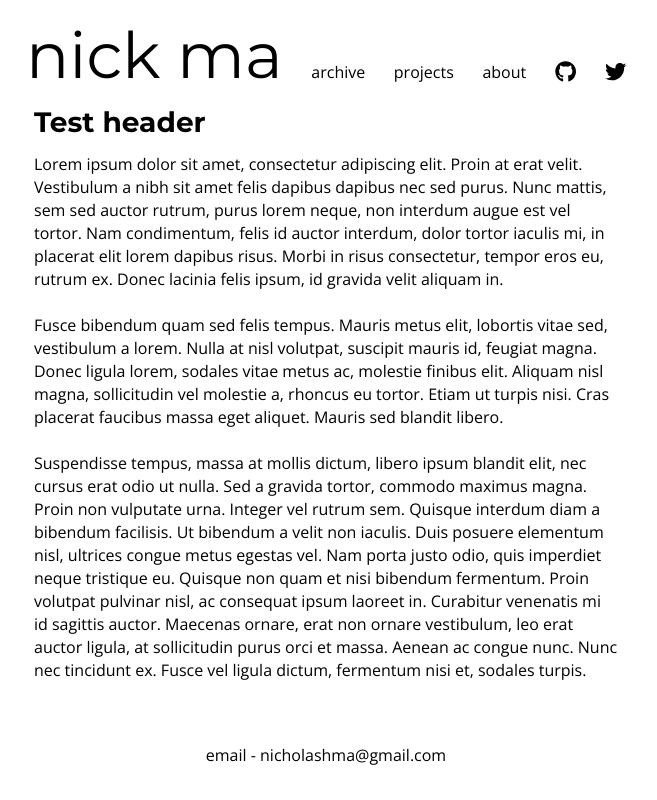
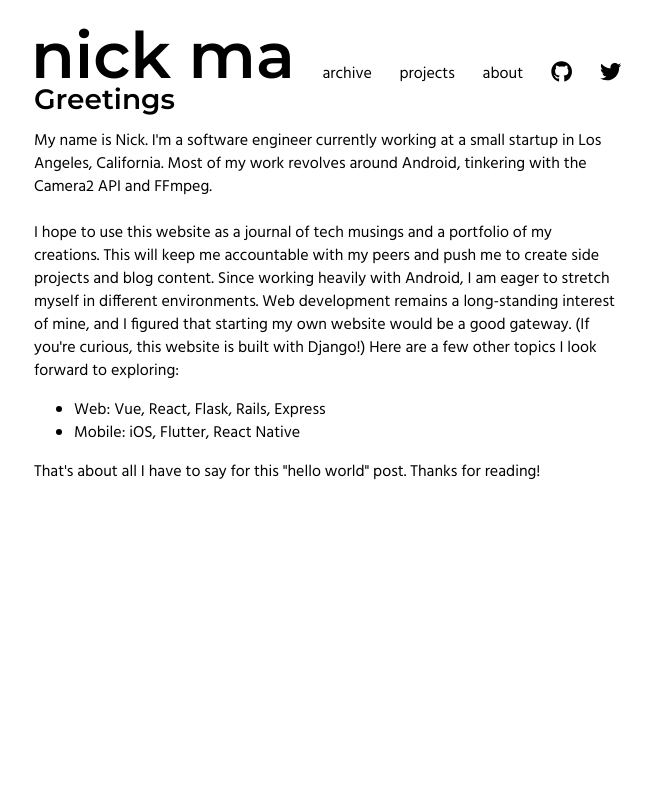
Before and after one commit to pointatnick/pointatnick, a Django app: page / in a window 1280 px wide. Shown: the whole page, without its empty margins (314-971 px from the left). Run offline with Django 3.2, Linux system fonts and the light colour scheme; some libraries are stand-ins or nearby versions.

Commit message:
Create content for about page and home page

```diff
--- a/website/static/website/style.css
+++ b/website/static/website/style.css
@@ -9,12 +9,17 @@ body {
 h1 {
     font-family: "Montserrat", sans-serif;
 	font-size: 1.75em;
-	font-weight: 700;
 	line-height: 23px;
 }
 
 p {
-    font-family: "Open Sans", sans-serif;
+    font-family: "Hind", sans-serif;
+    font-size: 1.0em;
+    line-height: 23px;
+}
+
+li {
+    font-family: "Hind", sans-serif;
     font-size: 1em;
     line-height: 23px;
 }
@@ -39,6 +44,7 @@ p {
 .navbar {
     grid-column-start: 1;
     grid-column-end: 3;
+    margin: 0px 5px;
     padding: 0px;
     text-align: justify;
 }
@@ -47,7 +53,7 @@ p {
     display: inline-block;
     color: black;
     text-decoration: none;
-    font-family: "Open Sans", sans-serif;
+    font-family: "Hind", sans-serif;
 }
 
 #header-main {
--- a/website/templates/website/home.html
+++ b/website/templates/website/home.html
@@ -4,7 +4,7 @@
 <html>
 <head>
     <script defer src="https://use.fontawesome.com/releases/v5.0.9/js/all.js" integrity="sha384-8iPTk2s/jMVj81dnzb/iFR2sdA7u06vHJyyLlAd4snFpCl/SnyUjRrbdJsw1pGIl" crossorigin="anonymous"></script>
-    <link href="https://fonts.googleapis.com/css?family=Montserrat:400,700|Open+Sans" rel="stylesheet">
+    <link href="https://fonts.googleapis.com/css?family=Montserrat:600|Hind" rel="stylesheet">
     <link rel="stylesheet" type="text/css" href="{% static 'website/style.css' %}">
 </head>
 <body>
@@ -22,13 +22,14 @@
             </a>
         </div>
         <div class="content">
-            <h1>Test header</h1>
-            <p>Lorem ipsum dolor sit amet, consectetur adipiscing elit. Proin at erat velit. Vestibulum a nibh sit amet felis dapibus dapibus nec sed purus. Nunc mattis, sem sed auctor rutrum, purus lorem  neque, non interdum augue est vel tortor. Nam condimentum, felis id auctor interdum, dolor tortor iaculis mi, in placerat elit lorem dapibus risus. Morbi in risus consectetur, tempor eros eu, rutrum ex. Donec lacinia felis ipsum, id gravida velit aliquam in.<br /><br />
-            Fusce bibendum quam sed felis tempus. Mauris metus elit, lobortis vitae sed, vestibulum a lorem. Nulla at nisl volutpat, suscipit mauris id, feugiat magna. Donec ligula lorem, sodales vitae metus ac, molestie finibus elit. Aliquam nisl magna, sollicitudin vel molestie a, rhoncus eu tortor. Etiam ut turpis nisi. Cras placerat faucibus massa eget aliquet. Mauris sed blandit libero.<br /><br />
-            Suspendisse tempus, massa at mollis dictum, libero ipsum blandit elit, nec cursus erat odio ut nulla. Sed a gravida tortor, commodo maximus magna. Proin non vulputate urna. Integer vel rutrum sem. Quisque interdum diam a bibendum facilisis. Ut bibendum a velit non iaculis. Duis posuere elementum nisl, ultrices congue metus egestas vel. Nam porta justo odio, quis imperdiet neque tristique eu. Quisque non quam et nisi bibendum fermentum. Proin volutpat pulvinar nisl, ac consequat ipsum laoreet in. Curabitur venenatis mi id sagittis auctor. Maecenas ornare, erat non ornare vestibulum, leo erat auctor ligula, at sollicitudin purus orci et massa. Aenean ac congue nunc. Nunc nec tincidunt ex. Fusce vel ligula dictum, fermentum nisi et, sodales turpis.</p>
-        </div>
-        <div class="footer">
-            <p>email - nicholashma@gmail.com</p>
+            <h1>Greetings</h1>
+            <p>My name is Nick. I'm a software engineer currently working at a small startup in Los Angeles, California. Most of my work revolves around Android, tinkering with the Camera2 API and FFmpeg.<br/><br/>
+            I hope to use this website as a journal of tech musings and a portfolio of my creations. This will keep me accountable with my peers and push me to create side projects and blog content. Since working heavily with Android, I am eager to stretch myself in different environments. Web development remains a long-standing interest of mine, and I figured that starting my own website would be a good gateway. (If you're curious, this website is built with Django!) Here are a few other topics I look forward to exploring:</p>
+            <ul>
+                <li>Web: Vue, React, Flask, Rails, Express</li>
+                <li>Mobile: iOS, Flutter, React Native</li>
+            </ul>
+            <p>That's about all I have to say for this "hello world" post. Thanks for reading!</p>
         </div>
     </div>
 </body>
```
Also changed, not shown: website/templates/website/about.html (+4 -6 lines), website/templates/website/archive.html (+2 -8 lines), website/templates/website/projects.html (+2 -8 lines), 1 other file.
